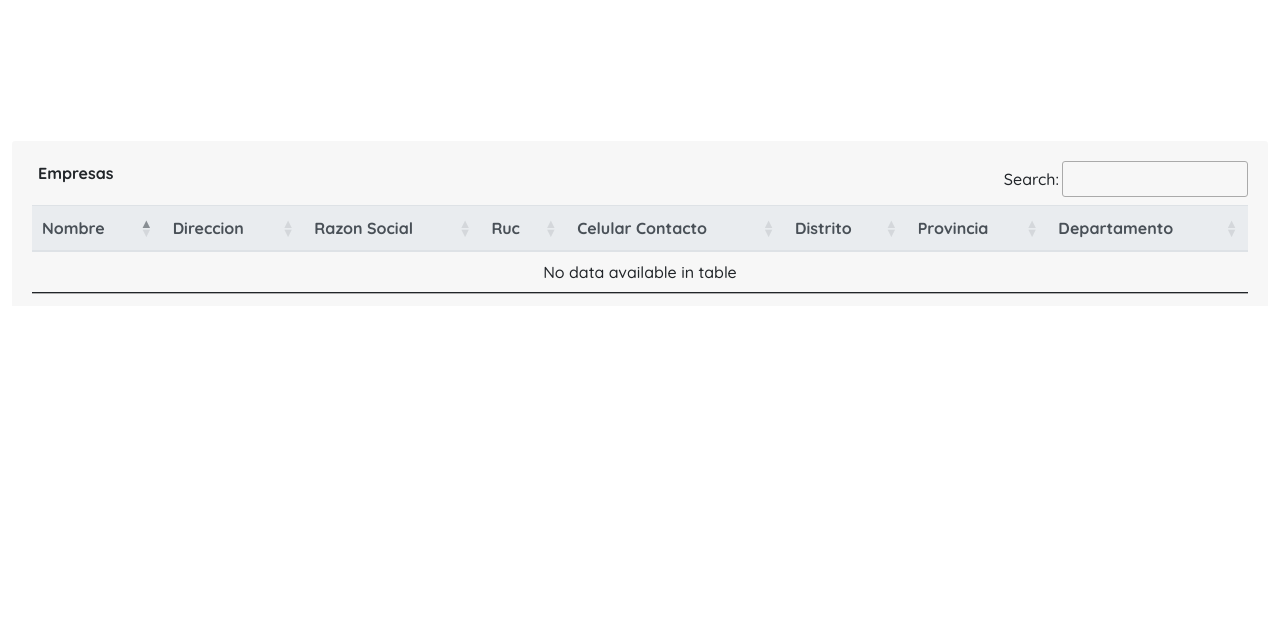
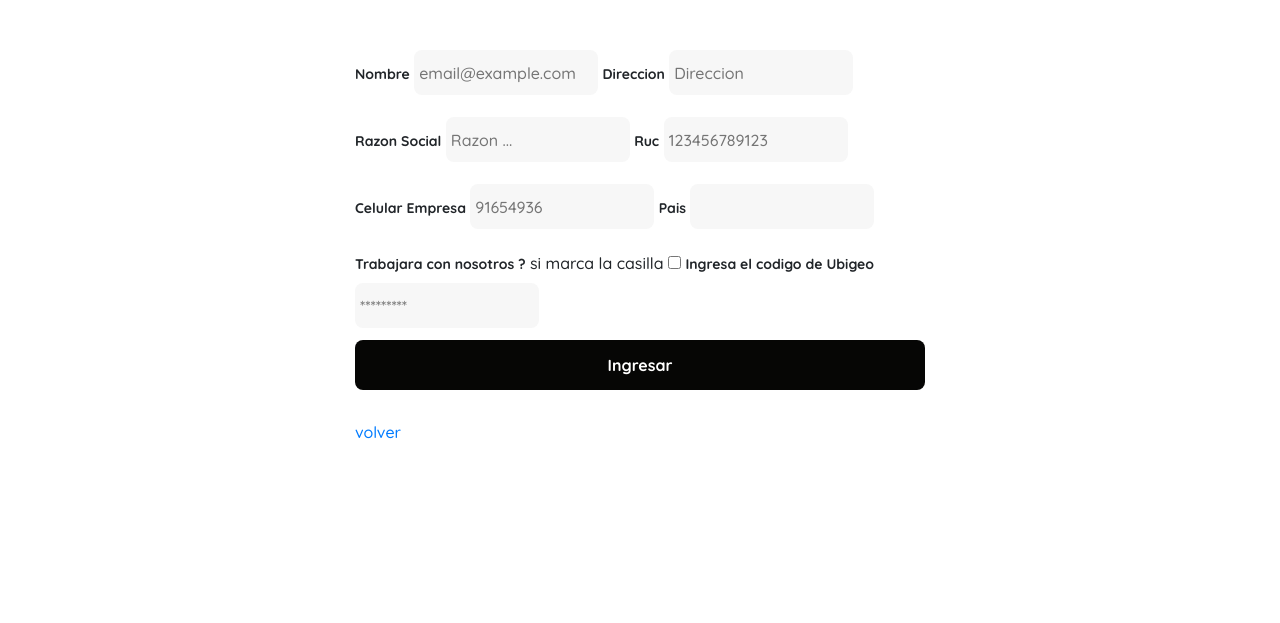
Before and after one commit to DiegoNY/proyecto-2, a PHP site: page / in a window 1280 px wide. Shown: the part 88-711 px from the top of the page. Run offline with PHP 8.4, Linux system fonts and the light colour scheme; data that the repository does not hold is empty; some libraries are stand-ins or nearby versions.

Commit message:
Formulario Ingreso de Nuevos Clientes

```diff
--- a/src/index.php
+++ b/src/index.php
@@ -1,4 +1,54 @@
 <!--Cabecera-->
 <?php include 'templates/header.php' ?>
-<?php include 'templates/mostrarEmpresas.php'?>
+<?php include 'style/style.php'?>
+
+<style>
+    .logins{
+    width: 100%;
+    height: 78vh;
+    display: flex;
+    place-items: center;
+    flex-direction: column;
+    flex-wrap: wrap;
+}
+.form-containers{
+    width: 570px;
+    margin-top: 50px;
+}
+
+</style>
+</div>
+<div class="logins">
+    <div class="form-containers">
+        <form action="/">
+            <label for="email" class="label">Nombre</label>
+            <input type="text" id="email" placeholder="email@example.com" class="input input-email">
+            <label for="password" class="label">Direccion</label>
+            <input type="text" id="pasword" placeholder="Direccion" class="input input-password">
+            <label for="email" class="label">Razon Social</label>
+            <input type="text" id="email" placeholder="Razon ... " class="input input-email">
+            <label for="password" class="label">Ruc</label>
+            <input type="number" id="pasword" placeholder="123456789123" class="input input-password">
+            <label for="email" class="label">Celular Empresa</label>
+            <input type="number" id="email" placeholder="91654936" class="input input-email">
+            <!-- select -->
+            <label for="password" class="label">Pais</label>
+            <input type="text" id="pasword" placeholder="" class="input input-password">
+            <!-- combo box devuelve true o false si es true valor 1 si no valor 0-->
+            <label for="email" class="label">Trabajara con nosotros ? </label>
+            <label for="" class="labels" >si marca la casilla</label>
+            <input type="checkbox">
+            <!-- Select -->
+            <label for="password" class="label">Ingresa el codigo de Ubigeo</label>
+            <input type="text" id="pasword" placeholder="*********" class="input input-password">
+
+            <input type="submit" value="Ingresar" class="primary-button login-button">
+
+            <a href="/">volver</a>
+
+        </form>
+    </div>
+</div>
+
+
 <?php include 'js/js.php'; ?>
--- a/src/login.php
+++ b/src/login.php
@@ -10,4 +10,5 @@ $contacto = $sentencia->fetchAll(PDO::FETCH_OBJ);
 
 <?php include 'templates/login.php'?>
 
+
 <?php include 'templates/footer.php' ?>
--- a/src/style/style.php
+++ b/src/style/style.php
@@ -77,6 +77,7 @@ body{
     font-weight: bold;
     /*definimos el margen*/
     margin-bottom: 4px;
+
 }
 .input{
     /*colocamos color con las variables */
--- a/src/templates/header.php
+++ b/src/templates/header.php
@@ -22,6 +22,10 @@
     <script src="https://stackpath.bootstrapcdn.com/bootstrap/4.3.0/js/bootstrap.min.js"></script>
     <link rel="stylesheet" href="https://cdn.datatables.net/v/bs4-4.1.1/dt-1.10.18/datatables.min.css">
     <script src="https://cdn.datatables.net/v/bs4-4.1.1/dt-1.10.18/datatables.min.js"></script>
+
+    <link rel="preconnect" href="https://fonts.googleapis.com">
+    <link rel="preconnect" href="https://fonts.gstatic.com" crossorigin>
+    <link href="https://fonts.googleapis.com/css2?family=Quicksand:wght@300;500;700&display=swap" rel="stylesheet">
 
 </head>
 
--- /dev/null
+++ b/src/verEmpresas.php
@@ -0,0 +1,6 @@
+<!--Cabecera-->
+<?php include 'templates/header.php' ?>
+
+<?php include 'templates/mostrarEmpresas.php'?>
+<!-- script -->
+<?php include 'js/js.php'; ?>
```
Also changed, not shown: src/prueba.php (deleted, +0 -87 lines).
